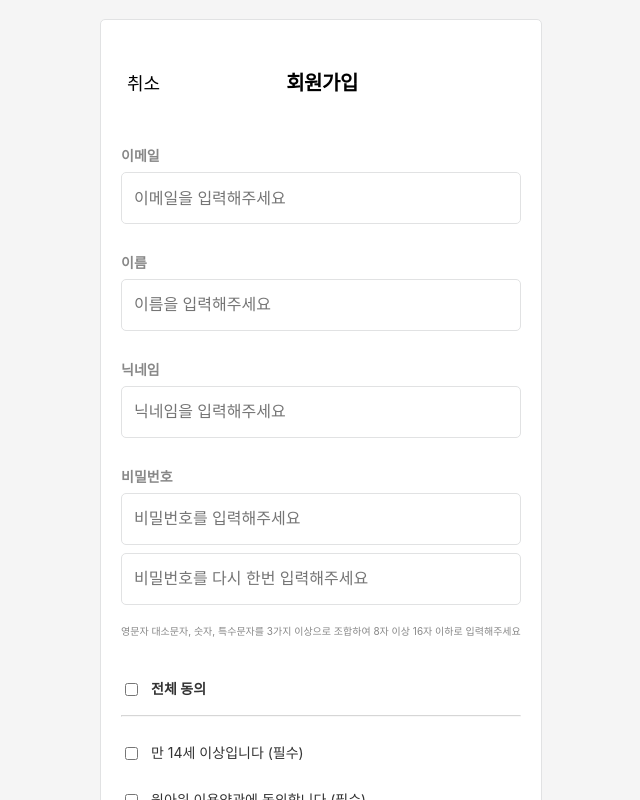
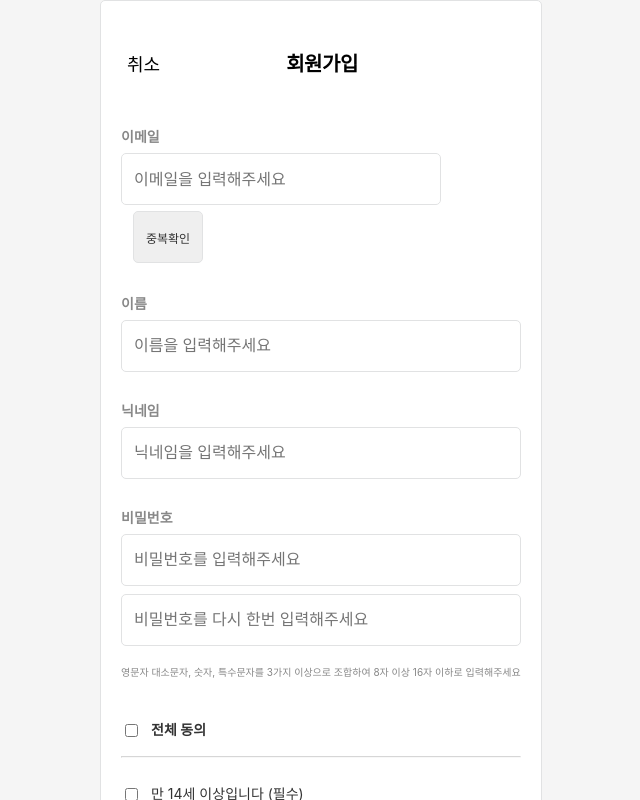
Before and after one commit to NextTeamB/ONEHOUR, a Next.js app: page /sign-in in a window 1280 px wide. Shown: the top 800 px of the page, without its empty margins (319-959 px from the left). Built offline with nearby package versions, Linux system fonts and the light colour scheme.

Commit message:
#25 feat: Axios 도입 및 더미데이터 테스트 Axios 적용하여 로컬 데이터 파일 GET 요청 및 POST 요청 테스팅 GET / POST 무한요청 오류사항 해결 완료 추가사항 : email 중복확인 버튼 UI 추가 완료 (/sign-in)

```diff
--- a/app/sign-in/page.tsx
+++ b/app/sign-in/page.tsx
@@ -76,10 +76,14 @@ export default function SignIn() {
           <h4 className={styles.signInTitle}>회원가입</h4>
         </span>
         <h5>이메일</h5>
-        <input
-          className={styles.emailInputBox}
-          placeholder="이메일을 입력해주세요"
-        ></input>
+        <span>
+          <input
+            className={styles.emailInputBox}
+            placeholder="이메일을 입력해주세요"
+          ></input>
+          <button className={styles.emailCheck}>중복확인</button>
+        </span>
+
         <h5>이름</h5>
         <input
           type="text"
--- a/app/sign-in/signIn.module.scss
+++ b/app/sign-in/signIn.module.scss
@@ -52,6 +52,7 @@ $blue: #6ab5ff;
   border: 1px solid #e1e2e3;
   border-radius: 5px;
   padding: 20px;
+
   h4 {
     font-size: 20px;
     letter-spacing: -0.023em;
@@ -70,10 +71,28 @@ $blue: #6ab5ff;
     font-size: 14px;
     color: #888;
   }
+  .emailCheck {
+    cursor: pointer;
+    display: inline-block;
+    margin: 0 0 8px 12px;
+    outline: none;
+    border: 1px solid #e1e2e3;
+    font-size: 12px;
+    border-radius: 5px;
+    color: #333;
+    padding: 0px 12px;
+    height: 52px;
+    font-family: -apple-system, BlinkMacSystemFont, "Segoe UI", Roboto, Oxygen,
+      Ubuntu, Cantarell, "Open Sans", "Helvetica Neue", sans-serif;
+    position: relative;
+    bottom: 2px;
+  }
   .emailInputBox {
     height: 50px;
+    display: inline-block;
     min-height: 50px;
     padding: 0px 12px;
+    width: 294px;
     outline: none;
     border: 1px solid #e1e2e3;
     border-radius: 5px;
--- a/package.json
+++ b/package.json
@@ -13,6 +13,7 @@
     "@reduxjs/toolkit": "^1.9.5",
     "@types/ol": "^7.0.0",
     "@types/react-dom": "18.2.6",
+    "axios": "^1.4.0",
     "eslint": "8.43.0",
     "eslint-config-next": "13.4.7",
     "jotai": "^2.2.3",
--- /dev/null
+++ b/pages/api/getData.ts
@@ -0,0 +1,54 @@
+import type { NextApiRequest, NextApiResponse } from "next";
+import { useState } from "react";
+
+type Data = {
+  id: number;
+  name: String;
+  nickname: string;
+  phonenumber: string;
+  agreement: boolean;
+};
+
+const userData = [
+  {
+    id: 1,
+    name: "유재석",
+    nickname: "목이긴기린",
+    phonenumber: "01056542222",
+    agreement: true,
+  },
+  {
+    id: 2,
+    name: "정형돈",
+    nickname: "천사피그",
+    phonenumber: "01011345555",
+    agreement: true,
+  },
+  {
+    id: 3,
+    name: "노홍철",
+    nickname: "옐로홀스",
+    phonenumber: "01091836726",
+    agreement: true,
+  },
+  {
+    id: 4,
+    name: "황광희",
+    nickname: "페이퍼돌",
+    phonenumber: "01088273912",
+    agreement: false,
+  },
+];
+
+export default function handler(
+  req: NextApiRequest,
+  res: NextApiResponse<Data[]>
+) {
+  // res.status(200).json([]);
+  if (req.method === "GET") {
+    return res.status(200).json(userData);
+  } else if (req.method === "POST") {
+    userData.push(req.body);
+    return res.status(200).json(userData);
+  }
+}
```
Also changed, not shown: app/page.tsx (+55 -0 lines), 1 other file (tests, documents, lock files or other folders).
